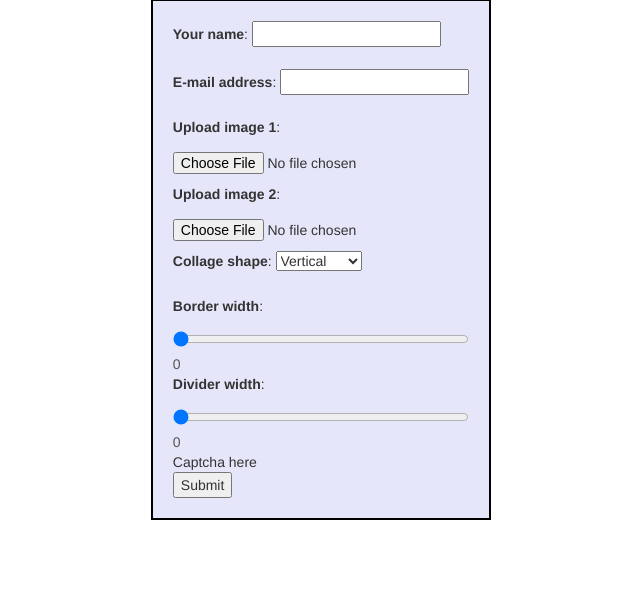
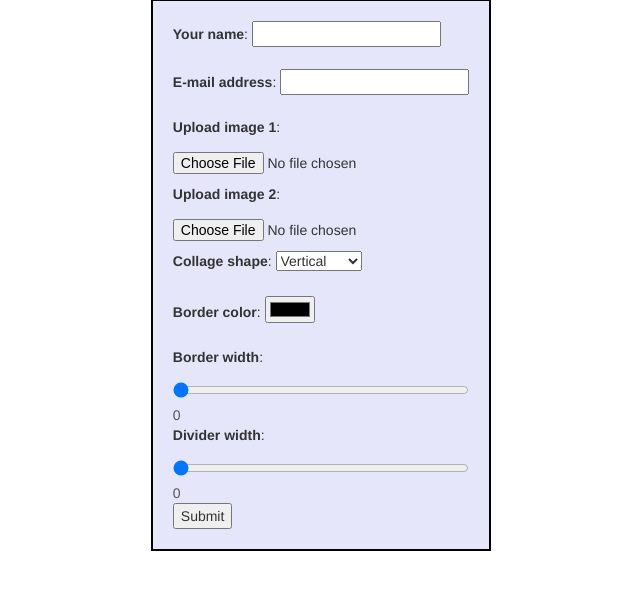
Before and after one commit to Mayumayumau/WebDev-LR1, a Flask app: page / in a window 1280 px wide. Shown: the part 174-764 px from the top of the page, without its empty margins (319-959 px from the left). Run offline with Flask 2, Linux system fonts and the light colour scheme; some libraries are stand-ins or nearby versions.

Commit message:
Move collage creating and email functionality to index.html

```diff
--- a/flaskapp/app.py
+++ b/flaskapp/app.py
@@ -2,6 +2,7 @@ from flask import Flask, render_template, request, redirect, url_for
 from flask_wtf import FlaskForm, RecaptchaField
 from werkzeug.utils import secure_filename
 from wtforms import FileField, SubmitField, SelectField, EmailField, StringField, IntegerRangeField
+from wtforms.widgets import ColorInput
 from wtforms.validators import DataRequired, Email, NumberRange
 from flask_wtf.file import FileRequired, FileAllowed
 from flask_bootstrap import Bootstrap
@@ -40,11 +41,56 @@ class CollageForm(FlaskForm):
                                                    FileAllowed(['jpg', 'jpeg', 'png'], 'Images only!')])
     shape = SelectField("Collage shape", choices=[("Vertical", "Vertical"), ("Horizontal", "Horizontal")],
                         validators=[DataRequired()])
+    border_color = StringField("Border color", widget=ColorInput())
     border_width = IntegerRangeField("Border width", default=0, validators=[NumberRange(min=0, max=50)])
     divider_width = IntegerRangeField("Divider width", validators=[NumberRange(min=0, max=50)])
-    # recaptcha = RecaptchaField()
+    recaptcha = RecaptchaField()
     submit = SubmitField("Submit", validators=[DataRequired()])
 
+def combine_pics(img1, img2, shape, border_width, divider_width, border_color):
+    img_combined = None
+    # приводим изображения к одинаковой высоте или ширине в зависимости от формы коллажа
+    if shape == 'Vertical':
+        if img1.width < img2.width:
+            img2.thumbnail((img1.width, img2.height))
+        elif img1.width > img2.width:
+            img1.thumbnail((img2.width, img1.height))
+        # создаем фон для коллажа и копируем на него оба изображения
+        width = img1.width + 2 * border_width
+        height = img1.height + img2.height + divider_width + border_width * 2
+        img_combined = Image.new('RGB', (width, height), border_color)
+        img_combined.paste(img1, (border_width, border_width))
+        img_combined.paste(img2, (border_width, img1.height + border_width + divider_width))
+    else:
+        if img1.height < img2.height:
+            img2.thumbnail((img2.width, img1.height))
+        elif img1.height > img2.height:
+            img1.thumbnail((img1.width, img2.height))
+        img_combined = Image.new('RGB', (img1.width + img2.width, img1.height))
+        img_combined.paste(img1, (0, 0))
+        img_combined.paste(img2, (img1.width, 0))
+    return img_combined
+
+def get_color_chart(path, filename):
+    image = Image.open(path)
+    # трансформируем изображение в numpy массив
+    np_image = np.array(image)
+    # транспонируем, чтобы получить доступ к значениям RGB
+    image_transposed = np_image.transpose()
+    # создаем массивы и записываем в них количество значений для каждой величины R, G  и B
+    rgb = [[]] * 3
+    for i in range(3):
+        rgb[i], bin = np.histogram(image_transposed[i], bins=256)
+    # создаем график по получившимся данным и сохраняем его в виде изображения
+    fig = plt.figure(figsize=(4, 4))
+    viewer = fig.add_subplot(1, 1, 1)
+    viewer.plot(rgb[0], color='r')
+    viewer.plot(rgb[1], color='g')
+    viewer.plot(rgb[2], color='b')
+    fig.savefig(f'./static/{filename}.png')
+    return 0
+
+collage_path = './static/collage.jpg'
 
 # главная страница приложения
 @app.route("/", methods=["GET", "POST"])
@@ -71,37 +117,28 @@ def index():
         form.img2.data.save(filename2)
         border_width = form.border_width.data
         divider_width = form.divider_width.data
+        border_color = form.border_color.data
+        # открываем изображения
+        image1 = Image.open(filename1)
+        image2 = Image.open(filename2)
+        # комбинируем изображения и сохраняем файл
+        collage = combine_pics(image1, image2, collage_shape, border_width, divider_width, border_color)
+        collage.save(collage_path)
+        get_color_chart(filename1, 'hist1')
+        get_color_chart(filename2, 'hist2')
+        get_color_chart(collage_path, 'hist3')
+        msg = Message("your collage", sender="maya@mailtrap.io", recipients=[email])
+        msg.body = f"Hey {name}, your collage is attached."
+        with app.open_resource("./static/collage.jpg") as fp:
+            msg.attach("collage.jpg","image/png", fp.read())
+            mail.send(msg)
+
 
         return redirect(
-            url_for("result", image1=filename1, image2=filename2, shape=collage_shape, name=name, email=email,
-                    border_width=border_width, divider_width=divider_width))
+            url_for("result", image1=filename1, image2=filename2, name=name, email=email))
 
     return render_template("index.html", form=form)
 
-
-def combine_pics(img1, img2, shape, border_width, divider_width):
-    img_combined = None
-    # приводим изображения к одинаковой высоте или ширине в зависимости от формы коллажа
-    if shape == 'Vertical':
-        if img1.width < img2.width:
-            img2.thumbnail((img1.width, img2.height))
-        elif img1.width > img2.width:
-            img1.thumbnail((img2.width, img1.height))
-        # создаем фон для коллажа и копируем на него оба изображения
-        width = img1.width + 2 * border_width
-        height = img1.height + img2.height + divider_width + border_width * 2
-        img_combined = Image.new('RGB', (width, height), (0, 0, 0))
-        img_combined.paste(img1, (border_width, border_width))
-        img_combined.paste(img2, (border_width, img1.height + border_width + divider_width))
-    else:
-        if img1.height < img2.height:
-            img2.thumbnail((img2.width, img1.height))
-        elif img1.height > img2.height:
-            img1.thumbnail((img1.width, img2.height))
-        img_combined = Image.new('RGB', (img1.width + img2.width, img1.height))
-        img_combined.paste(img1, (0, 0))
-        img_combined.paste(img2, (img1.width, 0))
-    return img_combined
 
 
 @app.route("/result", methods=["GET"])
@@ -109,57 +146,10 @@ def result():
     # получаем назвния файлов и нужную форму коллажа из параметров функции redirect
     image1_path = request.args.get('image1')
     image2_path = request.args.get('image2')
-    shape = request.args.get('shape')
-    # открываем изображения
-    image1 = Image.open(image1_path)
-    image2 = Image.open(image2_path)
-    # комбинируем изображения и сохраняем файл
-    border_width = int(request.args.get('border_width'))
-    divider_width = int(request.args.get('divider_width'))
-    collage = combine_pics(image1, image2, shape, border_width, divider_width)
-    collage.save('./static/collage.jpg')
-    # трансформируем все три изображения в numpy массивы
-    np_image1 = np.array(image1)
-    np_image2 = np.array(image2)
-    np_collage = np.array(collage)
-    # транспонируем массивы
-    image1_transposed = np_image1.transpose()
-    image2_transposed = np_image2.transpose()
-    collage_transposed = np_collage.transpose()
-    # создаем массивы и записываем в них количество значений для каждой величины R, G  и B
-    rgb1 = [[]] * 3
-    rgb2 = [[]] * 3
-    rgb_collage = [[]] * 3
-    for i in range(3):
-        rgb1[i], bin1 = np.histogram(image1_transposed[i], bins=256)
-        rgb2[i], bin1 = np.histogram(image2_transposed[i], bins=256)
-        rgb_collage[i], bin1 = np.histogram(collage_transposed[i], bins=256)
-    # создаем графики по получившимся данным и сохраняем их в виде изображений
-    fig1 = plt.figure(figsize=(4, 4))
-    viewer1 = fig1.add_subplot(1, 1, 1)
-    viewer1.plot(rgb1[0], color='r')
-    viewer1.plot(rgb1[1], color='g')
-    viewer1.plot(rgb1[2], color='b')
-    fig1.savefig('./static/hist1.png')
-    fig2 = plt.figure(figsize=(4, 4))
-    viewer2 = fig2.add_subplot(1, 1, 1)
-    viewer2.plot(rgb2[0], color='r')
-    viewer2.plot(rgb2[1], color='g')
-    viewer2.plot(rgb2[2], color='b')
-    fig2.savefig('./static/hist2')
-    fig3 = plt.figure(figsize=(4, 4))
-    viewer3 = fig3.add_subplot(1, 1, 1)
-    viewer3.plot(rgb_collage[0], color='r')
-    viewer3.plot(rgb_collage[1], color='g')
-    viewer3.plot(rgb_collage[2], color='b')
-    fig3.savefig('./static/hist3')
 
     name = request.args.get("name")
     email = request.args.get("email")
-    msg = Message("your collage", sender="maya@mailtrap.io", recipients=[email])
-    msg.body = f"Hey {name}, your collage is attached."
-    with app.open_resource("./static/collage.jpg") as fp:
-        msg.attach("collage.jpg","image/png", fp.read())
-        mail.send(msg)
-    return render_template("result.html", image1=image1_path, image2=image2_path, collage=collage
+
+
+    return render_template("result.html", image1=image1_path, image2=image2_path, collage=collage_path
                            , name=name, email=email)
--- a/flaskapp/templates/index.html
+++ b/flaskapp/templates/index.html
@@ -5,7 +5,7 @@
 {% block styles %}
 {{super()}}
 <link rel="stylesheet"
-      href="{{url_for('static', filename='style.css')}}">
+      href="{{url_for('.static', filename='style.css')}}">
 {% endblock %}
 {% block content %}
 
@@ -19,6 +19,7 @@
     <p>{{ form.img1.label}}: {{ form.img1() }}</p>
     <p>{{ form.img2.label}}: {{ form.img2() }}</p>
     <p>{{ form.shape.label}}: {{ form.shape() }}</p>
+    <p>{{ form.border_color.label }}: {{ form.border_color() }}</p>
     <div>
         {{ form.border_width.label }}: {{ form.border_width(value="0", oninput="this.nextElementSibling.value = this.value") }}
         <output>0</output>
@@ -27,7 +28,7 @@
         {{ form.divider_width.label }}: {{ form.divider_width(value="0", oninput="this.nextElementSibling.value = this.value") }}
         <output>0</output>
     </div>
-    <div>Captcha here</div>
+    <div>{{ form.recaptcha() }}</div>
     <div>{{ form.submit() }}</div>
 </form>
 
```
